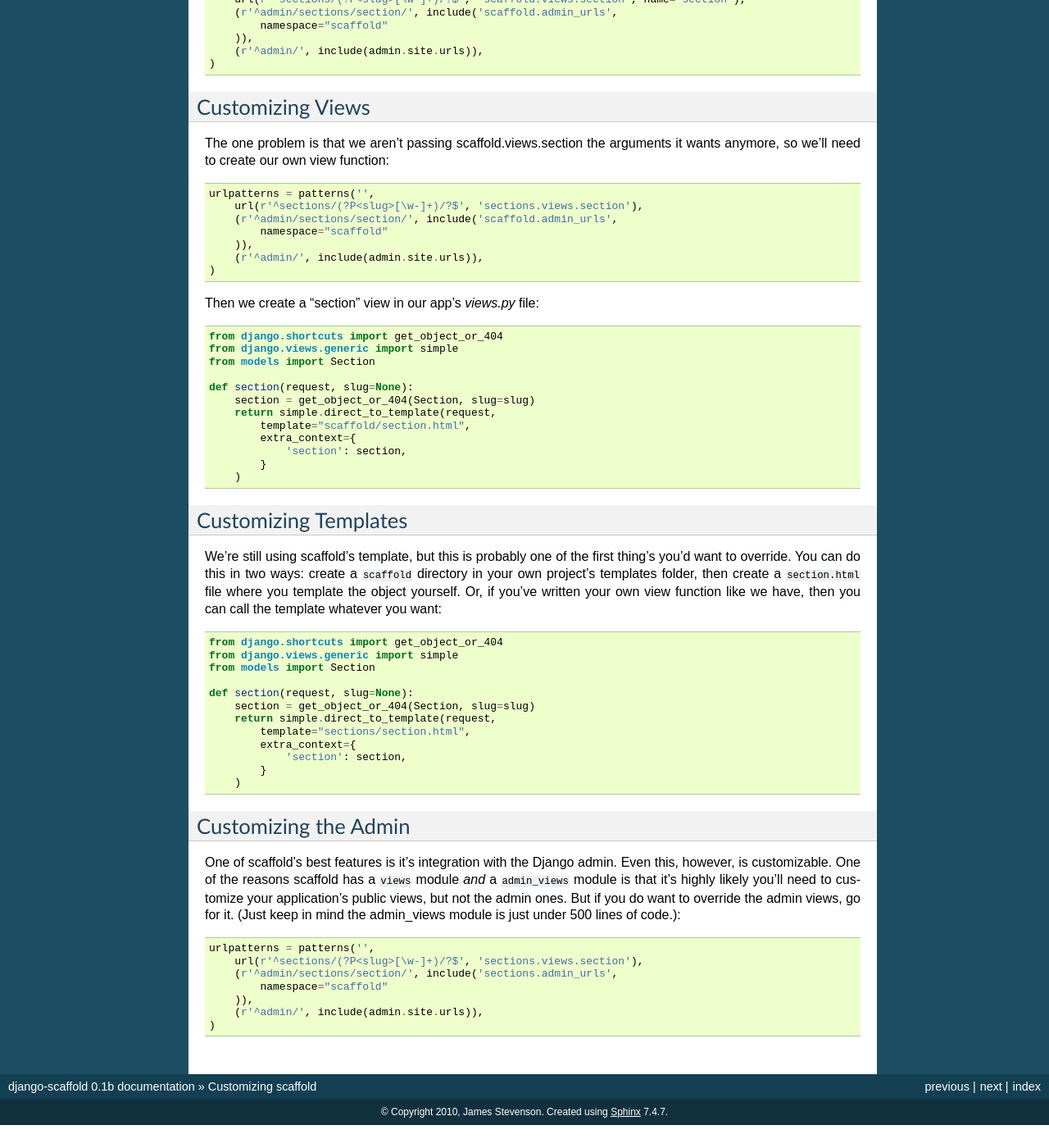
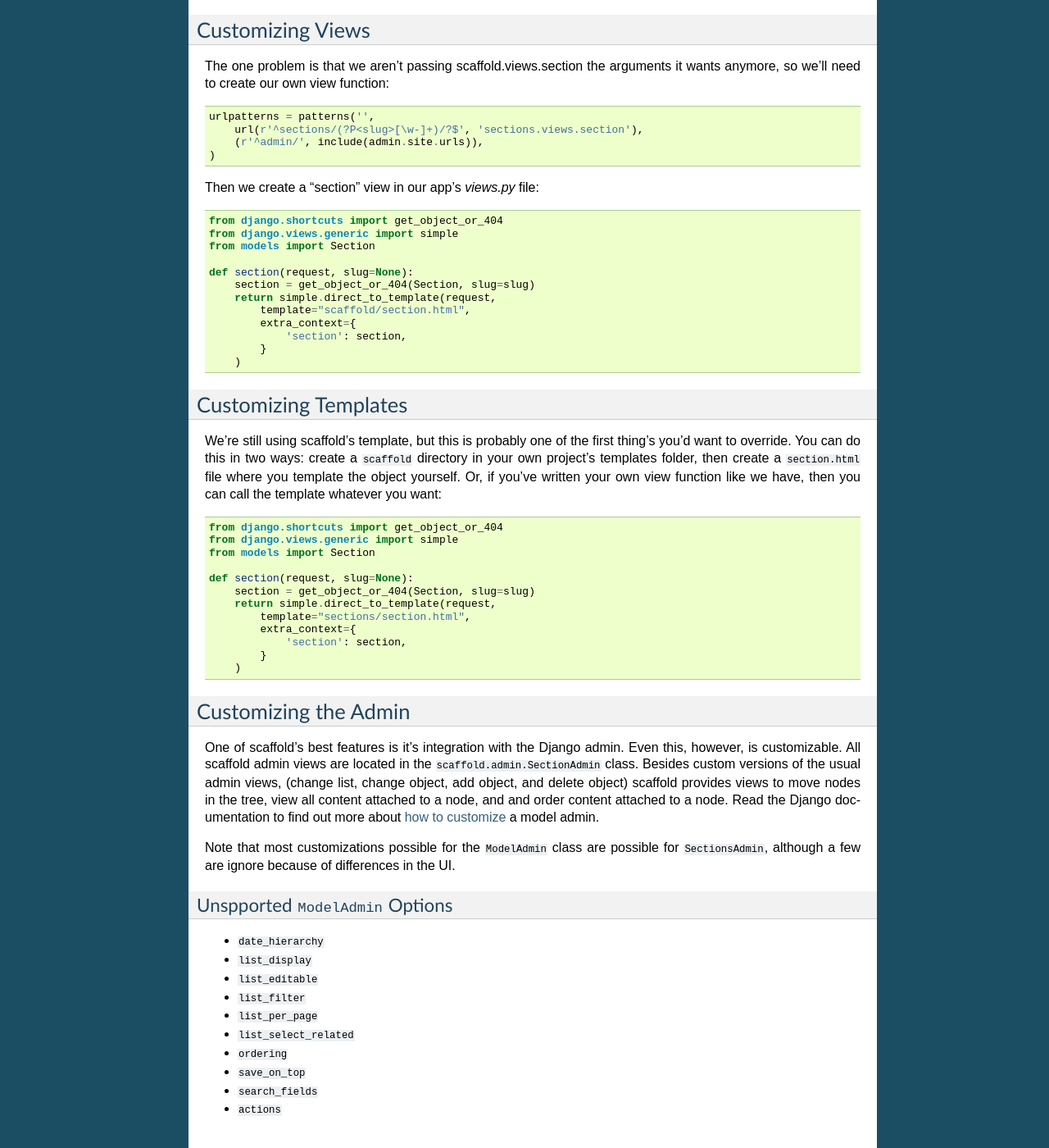
Before and after one commit to mazelife/django-scaffold, a Sphinx documentation site: the page built from docs/source/customizing.rst, in a window 1280 px wide and 1400 px high, scrolled down 734 px. Shown: the whole window at 82% size. Built offline with Sphinx 7.4.7, drawn with Linux system fonts in a browser that asks for light colours; pages that are not in the unit, such as notebooks, are missing from menus; before the commit the page ends 2106 px from its top, so only the background shows below that; some of the changed text lies outside the part shown.

Commit message:
Updates docs to reflect admin refactor.

```diff
--- a/docs/source/customizing.rst
+++ b/docs/source/customizing.rst
@@ -18,9 +18,6 @@ But, let's say you want a simpler scheme, with URLs like ``"/sections/local/"``
     from django.contrib import admin
     admin.autodiscover()
     urlpatterns = patterns('',
-        (r'^admin/sections/section/', include('scaffold.admin_urls',
-            namespace="scaffold"
-        )),
         (r'^admin/', include(admin.site.urls)),
         url(r'^(?P<section_path>.+)/$', 'scaffold.views.section', name="section"),
     )
@@ -29,9 +26,6 @@ Now we can make the urlpatterns look like this::
 
     urlpatterns = patterns('',
         url(r'^sections/(?P<slug>[\w-]+)/?$', 'scaffold.views.section', name="section"),
-        (r'^admin/sections/section/', include('scaffold.admin_urls',
-            namespace="scaffold"
-        )),
         (r'^admin/', include(admin.site.urls)),
     )
 
@@ -42,9 +36,6 @@ The one problem is that we aren't passing scaffold.views.section the arguments i
 
     urlpatterns = patterns('',
         url(r'^sections/(?P<slug>[\w-]+)/?$', 'sections.views.section'),
-        (r'^admin/sections/section/', include('scaffold.admin_urls',
-            namespace="scaffold"
-        )),
         (r'^admin/', include(admin.site.urls)),
     )
 
@@ -84,12 +75,20 @@ We're still using scaffold's template, but this is probably one of the first thi
 Customizing the Admin
 -------------------------
 
-One of scaffold's best features is it's integration with the Django admin. Even this, however, is customizable. One of the reasons scaffold has a ``views`` module *and* a ``admin_views`` module is that it's highly likely you'll need to customize your application's public views, but not the admin ones. But if you do want to override the admin views, go for it. (Just keep in mind the admin_views module is just under 500 lines of code.)::
+One of scaffold's best features is it's integration with the Django admin. Even this, however, is customizable. All scaffold admin views are located in the ``scaffold.admin.SectionAdmin`` class. Besides custom versions of the usual admin views, (change list, change object, add object, and delete object) scaffold provides views to move nodes in the tree, view all content attached to a node, and and order content attached to a node. Read the Django documentation to find out more about `how to customize <http://docs.djangoproject.com/en/dev/ref/contrib/admin>`_ a model admin.
 
-  urlpatterns = patterns('',
-      url(r'^sections/(?P<slug>[\w-]+)/?$', 'sections.views.section'),
-      (r'^admin/sections/section/', include('sections.admin_urls',
-          namespace="scaffold"
-      )),
-      (r'^admin/', include(admin.site.urls)),
-  )
+Note that most customizations possible for the ``ModelAdmin`` class are possible for ``SectionsAdmin``, although a few are ignore because of differences in the UI.
+
+Unspported ``ModelAdmin`` Options
+^^^^^^^^^^^^^^^^^^^^^^^^^^^^^^^^^^
+
+* ``date_hierarchy``
+* ``list_display``
+* ``list_editable``
+* ``list_filter``
+* ``list_per_page``
+* ``list_select_related``
+* ``ordering``
+* ``save_on_top``
+* ``search_fields``
+* ``actions``
--- a/docs/source/index.rst
+++ b/docs/source/index.rst
@@ -19,6 +19,4 @@ Contents:
 Indices and tables
 ==================
 
-* :ref:`genindex`
-* :ref:`modindex`
 * :ref:`search`
```
Also changed, not shown: docs/source/extending.rst (+8 -7 lines), docs/source/settings.rst (+25 -21 lines), docs/source/installation.rst (line endings or trailing spaces).
